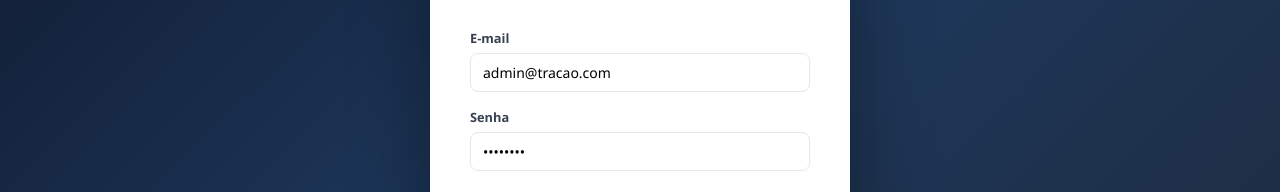
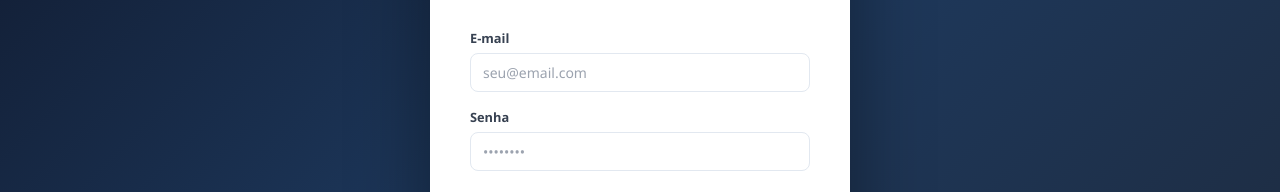
Before and after one commit to jarbastracao-hub/tracao-comissoes, a plain HTML site: page index.html in a window 1280 px wide. Shown: the part 303-495 px from the top of the page. Drawn offline with nearby package versions, Linux system fonts and the light colour scheme.

Commit message:
Fix: remove pre-filled old credentials from login form

```diff
--- a/index.html
+++ b/index.html
@@ -92,11 +92,11 @@
     <div id="loginError" class="alert alert-error hidden"></div>
     <div class="mb-4">
       <label class="form-label">E-mail</label>
-      <input id="loginEmail" type="email" class="form-input" placeholder="seu@email.com" value="admin@tracao.com">
+      <input id="loginEmail" type="email" class="form-input" placeholder="seu@email.com">
     </div>
     <div class="mb-6">
       <label class="form-label">Senha</label>
-      <input id="loginPassword" type="password" class="form-input" placeholder="••••••••" value="admin123">
+      <input id="loginPassword" type="password" class="form-input" placeholder="••••••••">
     </div>
     <button class="btn btn-primary w-full" style="width:100%;justify-content:center;padding:11px;" onclick="App.login()">Entrar</button>
     <div style="margin-top:20px;padding:12px;background:#f8fafc;border-radius:10px;font-size:.78rem;color:#64748b;">
```
